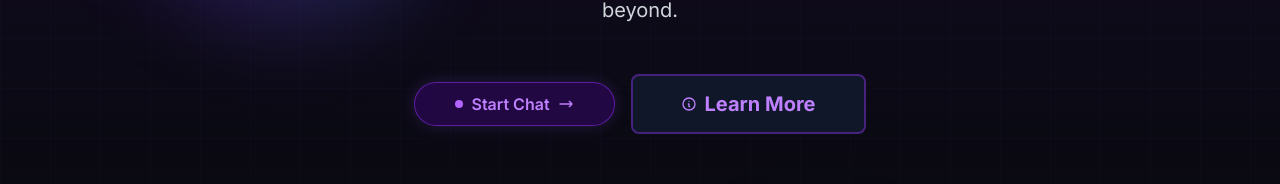
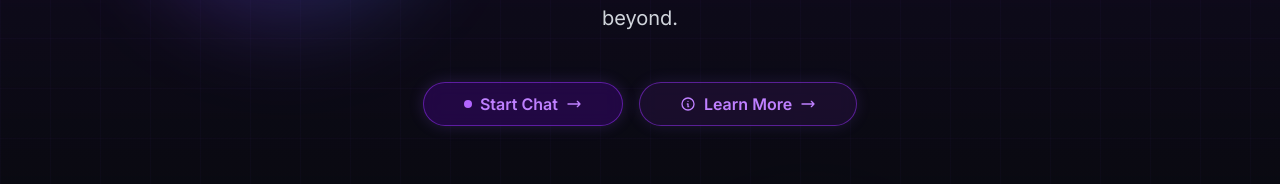
Before and after one commit to mbimage/UPSAI, a Next.js app: page / in a window 1280 px wide. Shown: the part 512-696 px from the top of the page. Built offline with nearby package versions, Linux system fonts and the light colour scheme; no server answers.

Commit message:
style: enhance "Learn More" button aesthetics
Improve button styling with glow, animation, and color transitions

```diff
--- a/app/page.tsx
+++ b/app/page.tsx
@@ -168,12 +168,11 @@ export default function Home() {
 
             <Button
               asChild
-              variant="outline"
               size="lg"
-              className="border-2 border-neon-500/40 text-neon-300 hover:text-white hover:border-neon-500/60 hover:bg-neon-500/10 px-8 md:px-12 py-6 md:py-7 text-lg md:text-xl font-bold transition-all duration-300 w-full sm:w-auto"
+              className="relative group bg-neon-500/10 hover:bg-neon-500/20 border border-neon-500/50 hover:border-neon-400/70 text-neon-300 hover:text-neon-200 px-10 py-5 text-base font-semibold rounded-full transition-all duration-300 shadow-[0_0_15px_rgba(139,92,246,0.15)] hover:shadow-[0_0_25px_rgba(139,92,246,0.35)] w-full sm:w-auto backdrop-blur-sm"
             >
               <Link href="/how-to-use-ai" className="flex items-center justify-center gap-2">
-                <svg className="w-5 h-5" fill="none" stroke="currentColor" viewBox="0 0 24 24">
+                <svg className="w-5 h-5 group-hover:scale-110 transition-transform duration-300" fill="none" stroke="currentColor" viewBox="0 0 24 24">
                   <path
                     strokeLinecap="round"
                     strokeLinejoin="round"
@@ -182,6 +181,9 @@ export default function Home() {
                   />
                 </svg>
                 Learn More
+                <svg className="w-4 h-4 group-hover:translate-x-1 transition-transform duration-300" fill="none" stroke="currentColor" viewBox="0 0 24 24">
+                  <path strokeLinecap="round" strokeLinejoin="round" strokeWidth={2} d="M17 8l4 4m0 0l-4 4m4-4H3" />
+                </svg>
               </Link>
             </Button>
           </div>
```
